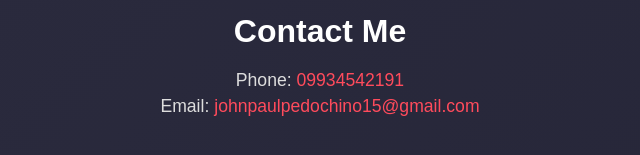
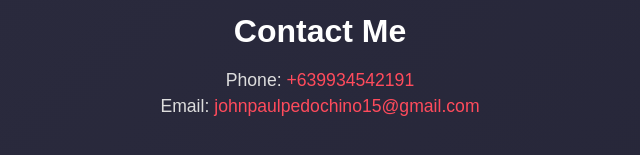
Before and after one commit to JhayPeeYT/JohnPaulPedochino, a plain HTML site: page index.html in a window 1280 px wide. Shown: the part 1265-1420 px from the top of the page, 320-960 px from the left. Drawn offline with Linux system fonts and the light colour scheme.

Commit message:
Update index.html

```diff
--- a/index.html
+++ b/index.html
@@ -190,7 +190,7 @@ p { font-size:1.2em; color:#ccc; }
     <!-- Contact -->
     <section class="contact">
         <h2>Contact Me</h2>
-        <p>Phone: <a href="tel:09934542191">09934542191</a></p>
+        <p>Phone: <a href="tel:+639934542191">+639934542191</a></p>
         <p>Email: <a href="mailto:johnpaulpedochino15@gmail.com">johnpaulpedochino15@gmail.com</a></p>
     </section>
 </div>
```
